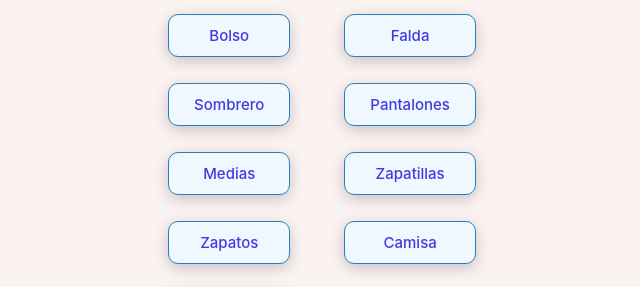
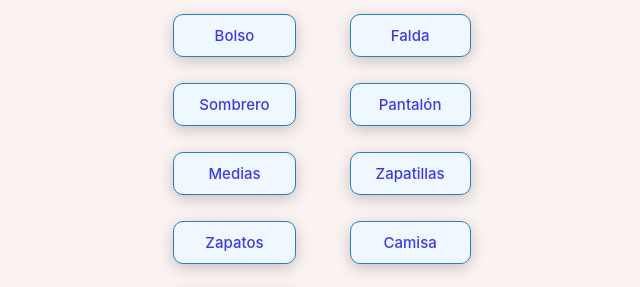
Before and after one commit to Dual-AlexKey/Juegos-Imfundo, a plain HTML site: page modulo11/Game_4_Vocabulario_R.html in a window 1280 px wide. Shown: the part 171-458 px from the top of the page, 640-1280 px from the left. Drawn offline with nearby package versions, Linux system fonts and the light colour scheme.

Commit message:
Update Game_4_Vocabulario_R.html

```diff
--- a/modulo11/Game_4_Vocabulario_R.html
+++ b/modulo11/Game_4_Vocabulario_R.html
@@ -105,7 +105,7 @@
         <div class="word" data-word="Bolso">Bolso</div>
         <div class="word" data-word="Falda">Falda</div>
         <div class="word" data-word="Sombrero">Sombrero</div>
-        <div class="word" data-word="Pantalones">Pantalones</div>
+        <div class="word" data-word="Pantalones">Pantalón</div>
         <div class="word" data-word="Medias">Medias</div>
         <div class="word" data-word="Zapatillas">Zapatillas</div>
         <div class="word" data-word="Zapatos">Zapatos</div>
```
